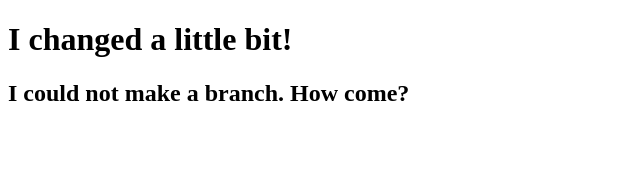
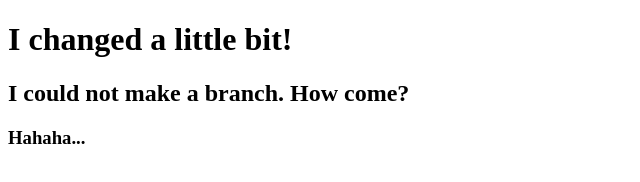
Before and after one commit to nyanpi-555/background-generator, a plain HTML site: page index.html in a window 1280 px wide. Shown: the whole page, without its empty margins (0-640 px from the left). Drawn offline with Linux system fonts and the light colour scheme.

Commit message:
"added h3 tags"

```diff
--- a/index.html
+++ b/index.html
@@ -9,5 +9,6 @@
 <body>
     <h1>I changed a little bit!</h1>
     <h2>I could not make a branch. How come?</h2>
+    <h3>Hahaha...</h3>
 </body>
 </html>
```
